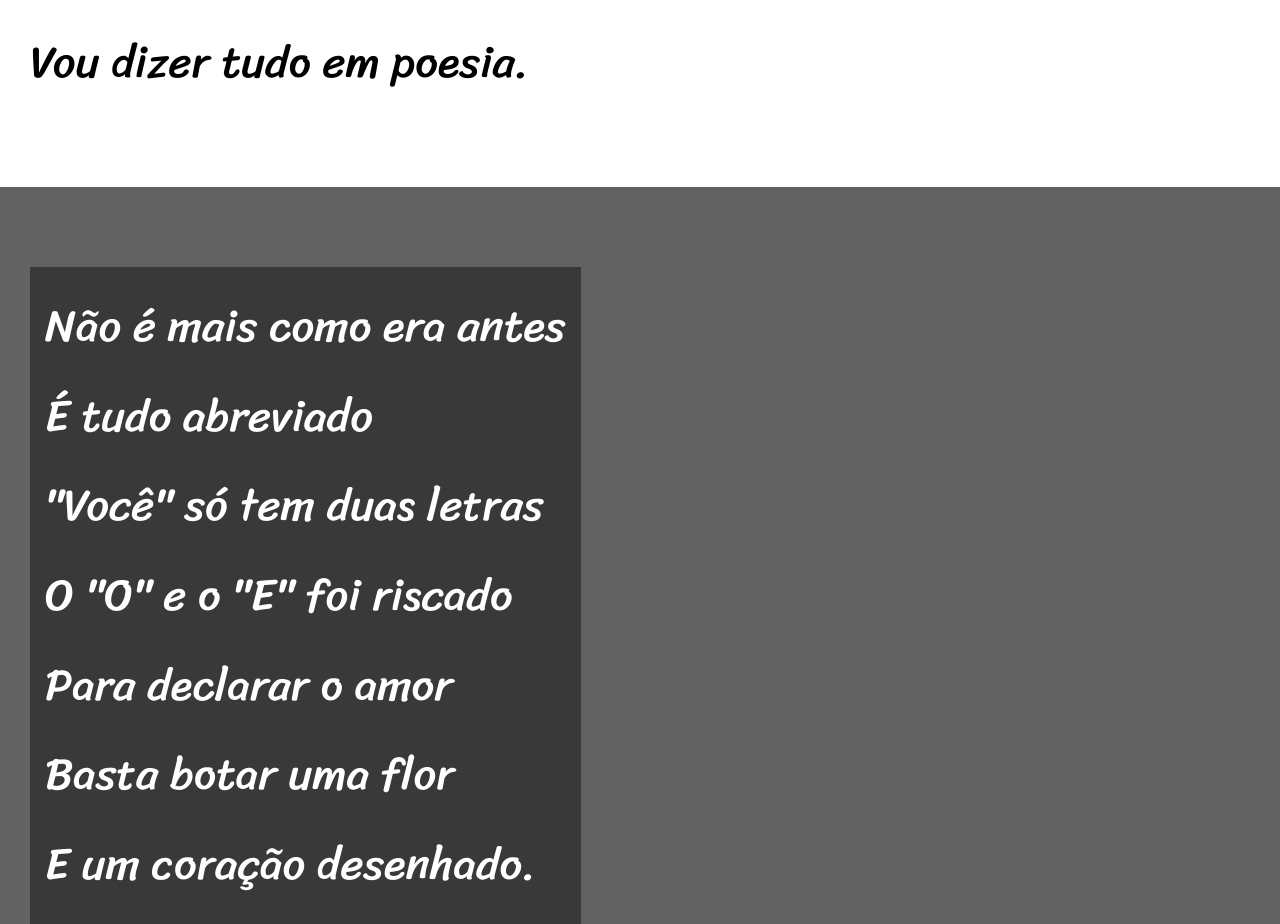
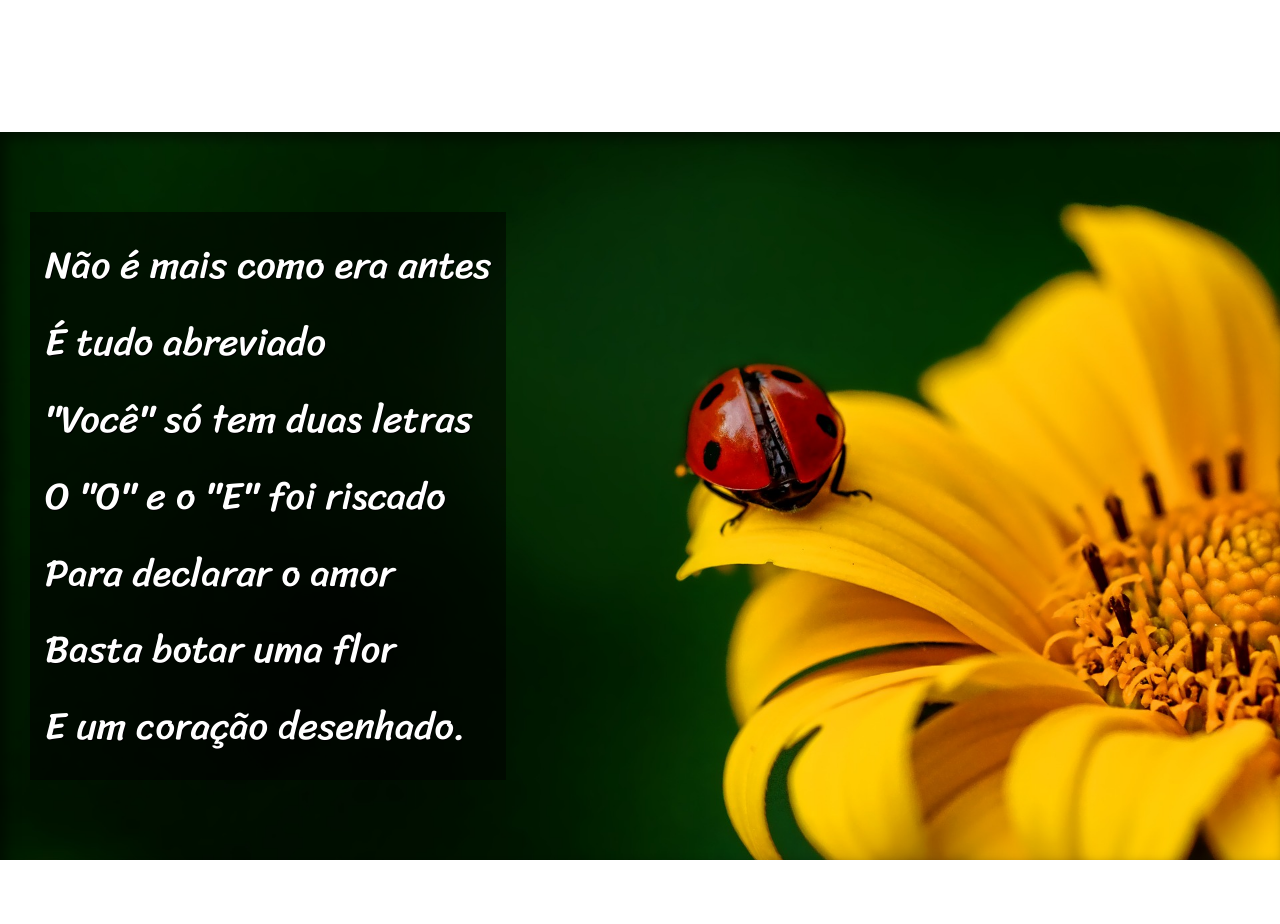
Before and after one commit to Cassiano-Luz/html-css, a plain HTML site: page desafio12/index.html in a window 1280 px wide. Shown: the part 860-1784 px from the top of the page. Drawn offline with Linux system fonts and the light colour scheme.

Commit message:
d12 finalizado

```diff
--- a/desafio12/index.html
+++ b/desafio12/index.html
@@ -25,7 +25,7 @@
                 </p>
             </section>
 
-            <section class="imagem">
+            <section class="imagem" id="img01">
                 <p>
                     Não é mais como era antes <br>
                     É tudo abreviado <br>
@@ -58,7 +58,7 @@
                 </p>
             </section>
 
-            <section class="imagem">
+            <section class="imagem" id="img02">
                 <p>
                     Tenho saudade das cartas <br>
                     Escritas com a própria mão <br>
--- a/desafio12/style.css
+++ b/desafio12/style.css
@@ -33,7 +33,7 @@ header > h1{
     padding-top: 50px;
     font-variant: small-caps;
     font-family: var(--fonte2);
-    font-size: 10vw;
+    font-size: 7vw;
 }
 
 header > p{
@@ -58,7 +58,11 @@ section{
     line-height: 2em;
     padding-left: 30px;
     font-family: var(--fonte3);
-    font-size: 3.5vw;
+    font-size: 3vw;
+}
+
+section > p{
+    padding-bottom: 2em;
 }
 
 section.normal{
@@ -69,13 +73,26 @@ section.normal{
 section.imagem{
     background-color: rgba(0, 0, 0, 0.418);
     color: white;
+    box-shadow: inset 6px 6px 13px rgba(0, 0, 0, 0.514);
+    background-size: cover;
+    background-attachment: fixed;
 }
 
 section.imagem > p{
-    background-color: rgba(0, 0, 0, 0.418);
+    background-color: rgba(0, 0, 0, 0.514);
     color: white;
     display: inline-block;
     padding: 15px;
+    text-shadow: 1px 1px 0px black;
+}
+
+section#img01{
+    background-image: url(imagens/background001.jpg);
+    background-position: right center;
+}
+
+section#img02{
+    background-image: url(imagens/background002.jpg);
 }
 
 footer{
```
